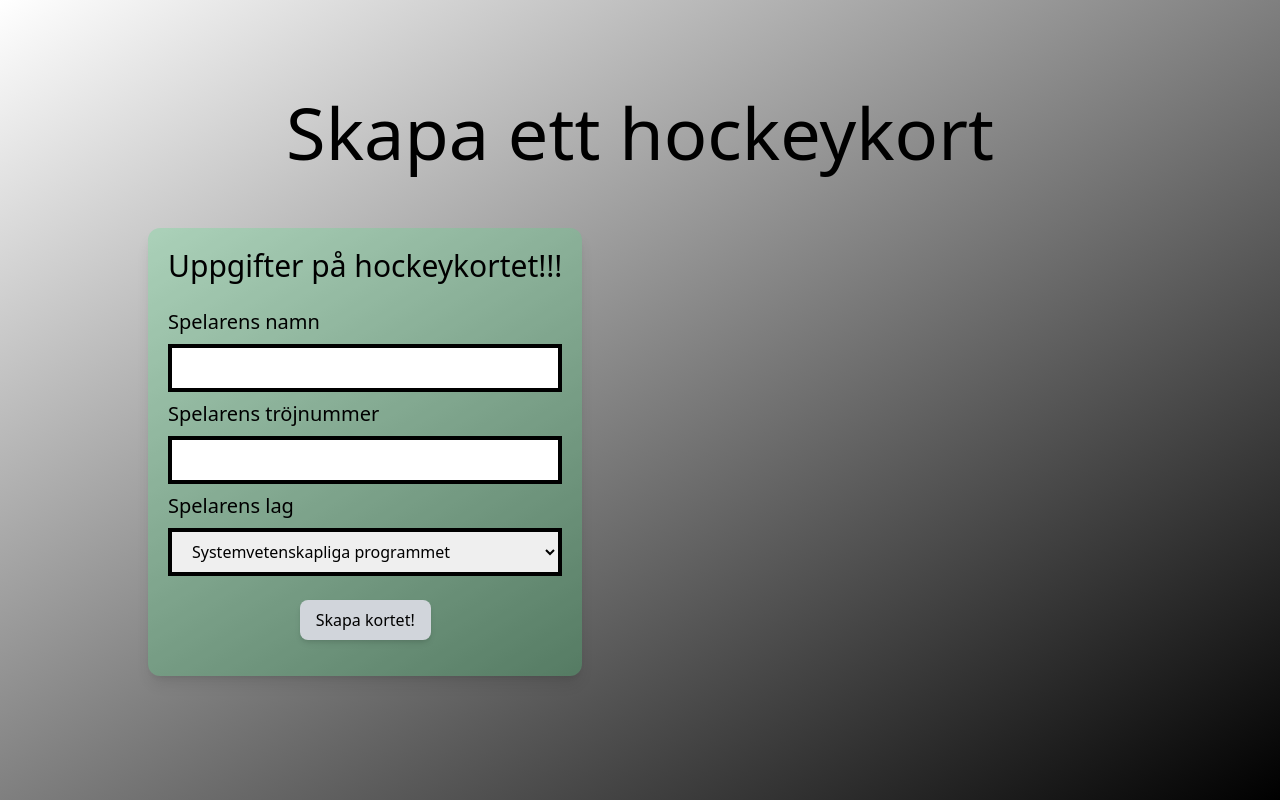
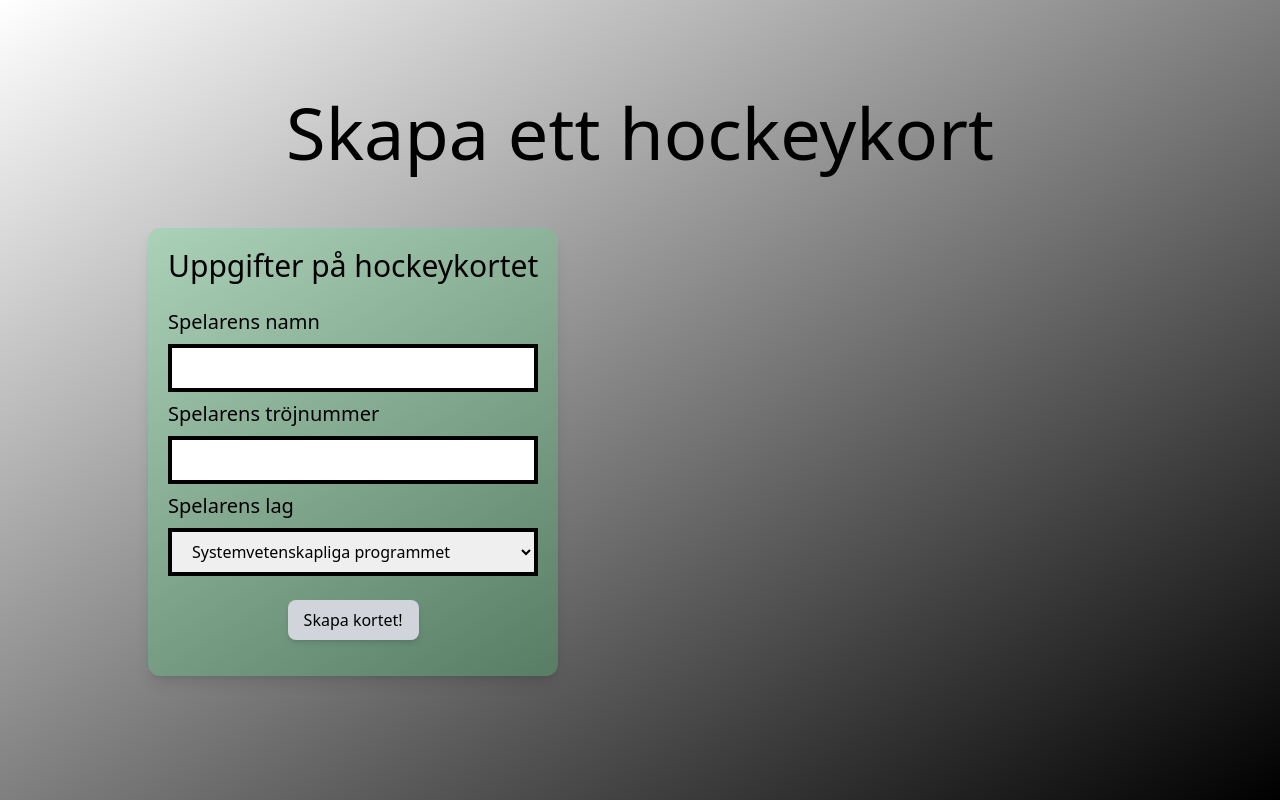
Before and after one commit to mikerik/gik2f8-42-projekt, a plain HTML site: page client/index.html in a window 1280 px wide. Drawn offline with nearby package versions, Linux system fonts and the light colour scheme; no server answers.

Commit message:
tar bort utropstecken

```diff
--- a/client/index.html
+++ b/client/index.html
@@ -14,7 +14,7 @@
       <h1 class="text-center mb-10 text-7xl text-black">Skapa ett hockeykort</h1>
       <section class="flex gap-10 w-full xl:w-4/5 mx-2 xl:mx-auto p-5">
         <section class="flex-2 bg-green-400 bg-opacity-25 p-5 rounded-xl shadow-lg">
-          <h2 class="mb-6 text-3xl text-black">Uppgifter på hockeykortet!!!</h2>
+          <h2 class="mb-6 text-3xl text-black">Uppgifter på hockeykortet</h2>
           <form id="playerCardForm" name="playerCardForm">
             <section class="mb-2">
               <label class="block pr-5 mb-2 text-xl" for="name">Spelarens namn</label>
--- a/server/package.json
+++ b/server/package.json
@@ -1,7 +1,6 @@
 {
   "name": "02-todo",
   "version": "1.0.0",
-  "description": "",
   "main": "index.js",
   "scripts": {
     "dev": "nodemon app.js",
@@ -12,5 +11,6 @@
   "license": "ISC",
   "dependencies": {
     "express": "^4.18.2"
-  }
+  },
+  "description": ""
 }
```
